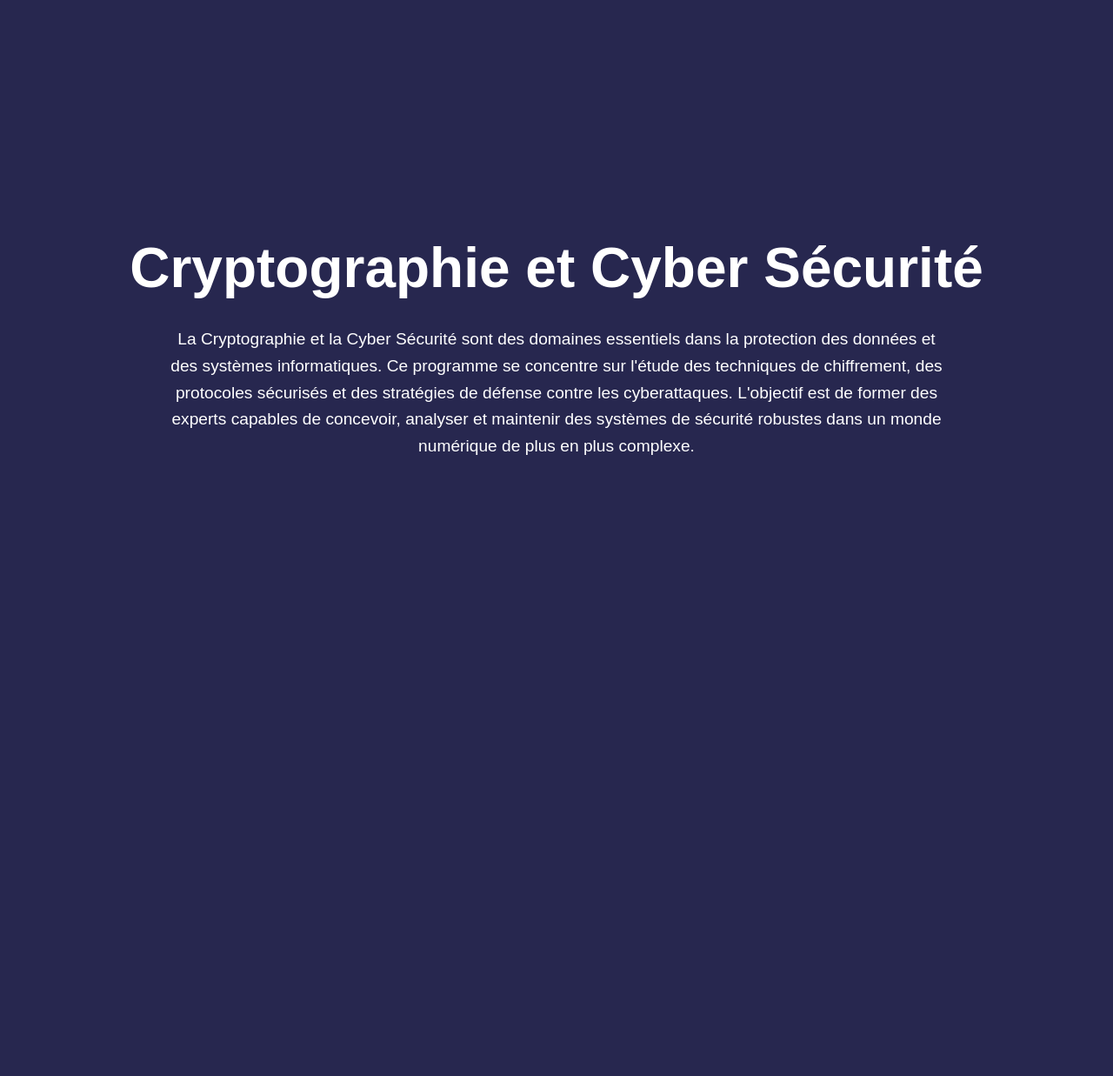
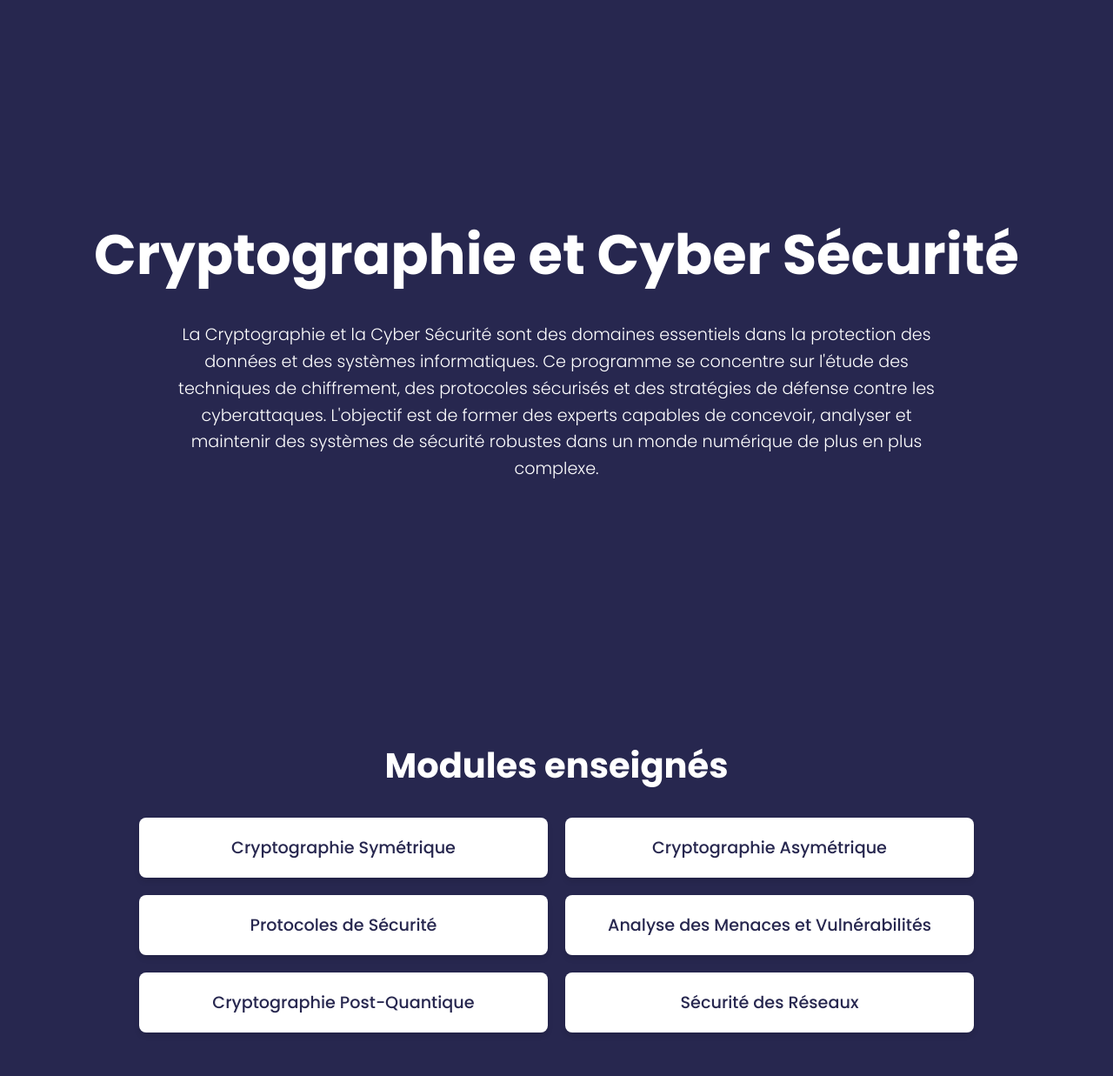
Before and after one commit to iamAbdo/TecWeb, a PHP site: page /cryptographie-cyber-securite.html in a window 1280 px wide. Shown: the whole page at 87% size. Before the commit the page ends 523 px from the top, so only its background shows below. Run offline with PHP 8.4, Linux system fonts and the light colour scheme.

Commit message:
Finished second section

```diff
--- a/cryptographie-cyber-securite.css
+++ b/cryptographie-cyber-securite.css
@@ -1,12 +1,27 @@
+@import url("https://fonts.googleapis.com/css2?family=Poppins:ital,wght@0,100;0,200;0,300;0,400;0,500;0,600;0,700;0,800;0,900;1,100;1,200;1,300;1,400;1,500;1,600;1,700;1,800;1,900&display=swap");
+
 * {
     margin: 0;
     padding: 0;
     box-sizing: border-box;
+    font-family: "Poppins";
+}
+
+:root {
+    --link-color: #ccc;
+    --text-color: white;
+    --body-color: #27274F;
+}
+
+body.bluemode {
+    --link-color: #555;
+    --text-color: #000;
+    --body-color: #fff;
 }
 
 body {
     font-family: Arial, sans-serif;
-    background-color: #27274F;
+    background-color: var(--body-color);
     color: #fff;
 }
 
@@ -18,7 +33,7 @@ body {
     justify-content: center;
     align-items: center;
     text-align: center;
-    color: white;
+    color: var(--text-color);
 }
 
 .specialty-name {
@@ -35,3 +50,38 @@ body {
     font-weight: 300;
     margin-top: 10px;
 }
+
+/* Section 2: Modules enseignés */
+.section-two {
+    width: 100%;
+    padding: 50px 0;
+    text-align: center;
+}
+
+.section-title {
+    font-size: 2.5rem;
+    font-weight: bold;
+    margin-bottom: 30px;
+}
+
+.modules-list {
+    display: grid;
+    grid-template-columns: repeat(2, 1fr);
+    gap: 20px;
+    max-width: 1000px;
+    margin: 0 auto;
+    padding: 0 20px;
+}
+
+.module {
+    background-color: var(--text-color);
+    color: var(--body-color);
+    padding: 20px;
+    border-radius: 8px;
+    box-shadow: 0 4px 6px rgba(0, 0, 0, 0.1);
+}
+
+.module p {
+    font-size: 1.2rem;
+    font-weight: 500;
+}
--- a/cryptographie-cyber-securite.html
+++ b/cryptographie-cyber-securite.html
@@ -1,21 +1,52 @@
 <!DOCTYPE html>
 <html lang="fr">
+
 <head>
     <meta charset="UTF-8">
     <meta name="viewport" content="width=device-width, initial-scale=1.0">
     <title>Cryptographie et Cyber Sécurité</title>
     <link rel="stylesheet" href="cryptographie-cyber-securite.css">
 </head>
+
 <body>
     <!-- Section 1: Specialty Name and Introduction -->
     <section class="section-one">
         <h1 class="specialty-name">Cryptographie et Cyber Sécurité</h1>
         <p class="introduction">
-            La Cryptographie et la Cyber Sécurité sont des domaines essentiels dans la protection des données et des systèmes informatiques. Ce programme se concentre sur l'étude des techniques de chiffrement, des protocoles sécurisés et des stratégies de défense contre les cyberattaques. L'objectif est de former des experts capables de concevoir, analyser et maintenir des systèmes de sécurité robustes dans un monde numérique de plus en plus complexe.
+            La Cryptographie et la Cyber Sécurité sont des domaines essentiels dans la protection des données et des
+            systèmes informatiques. Ce programme se concentre sur l'étude des techniques de chiffrement, des protocoles
+            sécurisés et des stratégies de défense contre les cyberattaques. L'objectif est de former des experts
+            capables de concevoir, analyser et maintenir des systèmes de sécurité robustes dans un monde numérique de
+            plus en plus complexe.
         </p>
     </section>
 
-    <!-- You can add other sections here -->
+    <!-- Section 2: Modules enseignés -->
+    <section class="section-two">
+        <h2 class="section-title">Modules enseignés</h2>
+        <div class="modules-list">
+            <div class="module">
+                <p>Cryptographie Symétrique</p>
+            </div>
+            <div class="module">
+                <p>Cryptographie Asymétrique</p>
+            </div>
+            <div class="module">
+                <p>Protocoles de Sécurité</p>
+            </div>
+            <div class="module">
+                <p>Analyse des Menaces et Vulnérabilités</p>
+            </div>
+            <div class="module">
+                <p>Cryptographie Post-Quantique</p>
+            </div>
+            <div class="module">
+                <p>Sécurité des Réseaux</p>
+            </div>
+        </div>
+    </section>
+
 
 </body>
+
 </html>
```
